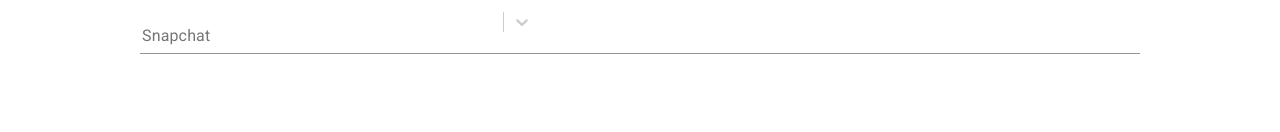
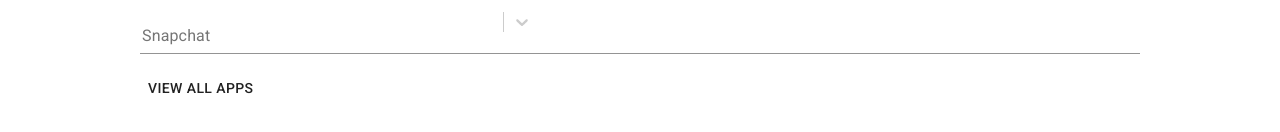
Before and after one commit to JAE-S/AppBeware, a React (Create React App) app in the folder client/: page /homepage in a window 1280 px wide. Shown: the part 338-470 px from the top of the page. Built offline with nearby package versions, Linux system fonts and the light colour scheme.

Commit message:
test button added

```diff
--- a/client/src/components/SearchAppAnnie/index.js
+++ b/client/src/components/SearchAppAnnie/index.js
@@ -9,11 +9,7 @@ import PropTypes from 'prop-types';
 import clsx from 'clsx';
 import Select from 'react-select';
 import { emphasize, makeStyles, useTheme } from '@material-ui/core/styles';
-import Typography from '@material-ui/core/Typography';
-import NoSsr from '@material-ui/core/NoSsr';
-import TextField from '@material-ui/core/TextField';
-import Paper from '@material-ui/core/Paper';
-import Chip from '@material-ui/core/Chip';
+import { Typography, Button, NoSsr, TextField, Paper, Chip } from '@material-ui/core';
 import MenuItem from '@material-ui/core/MenuItem';
 import CancelIcon from '@material-ui/icons/Cancel';
 
@@ -383,6 +379,8 @@ export default function SearchAppAnnie() {
         />
         <div className={classes.divider} />
       </NoSsr>
+      <Button>View All Apps </Button>
     </div>
+
   );
 }
```
